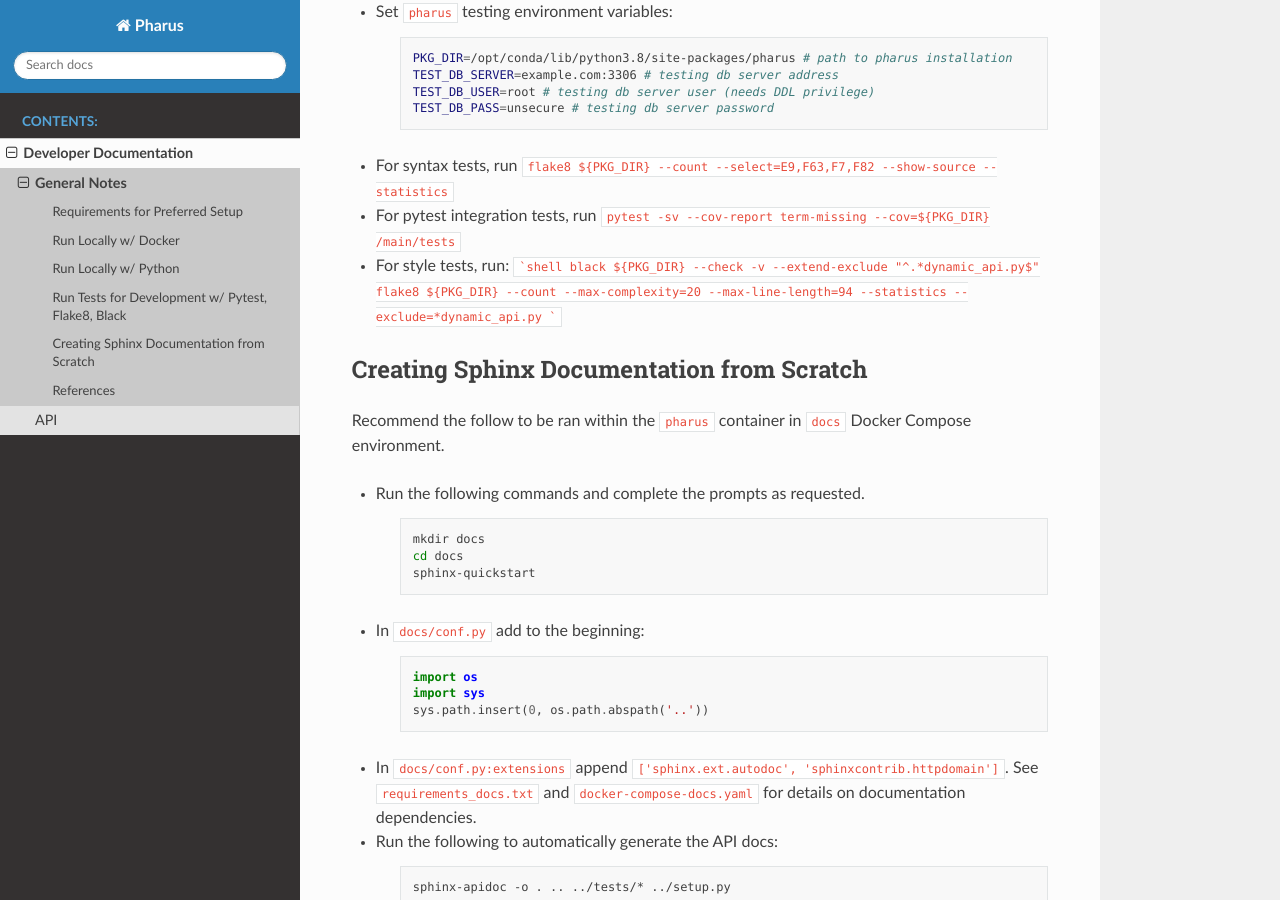
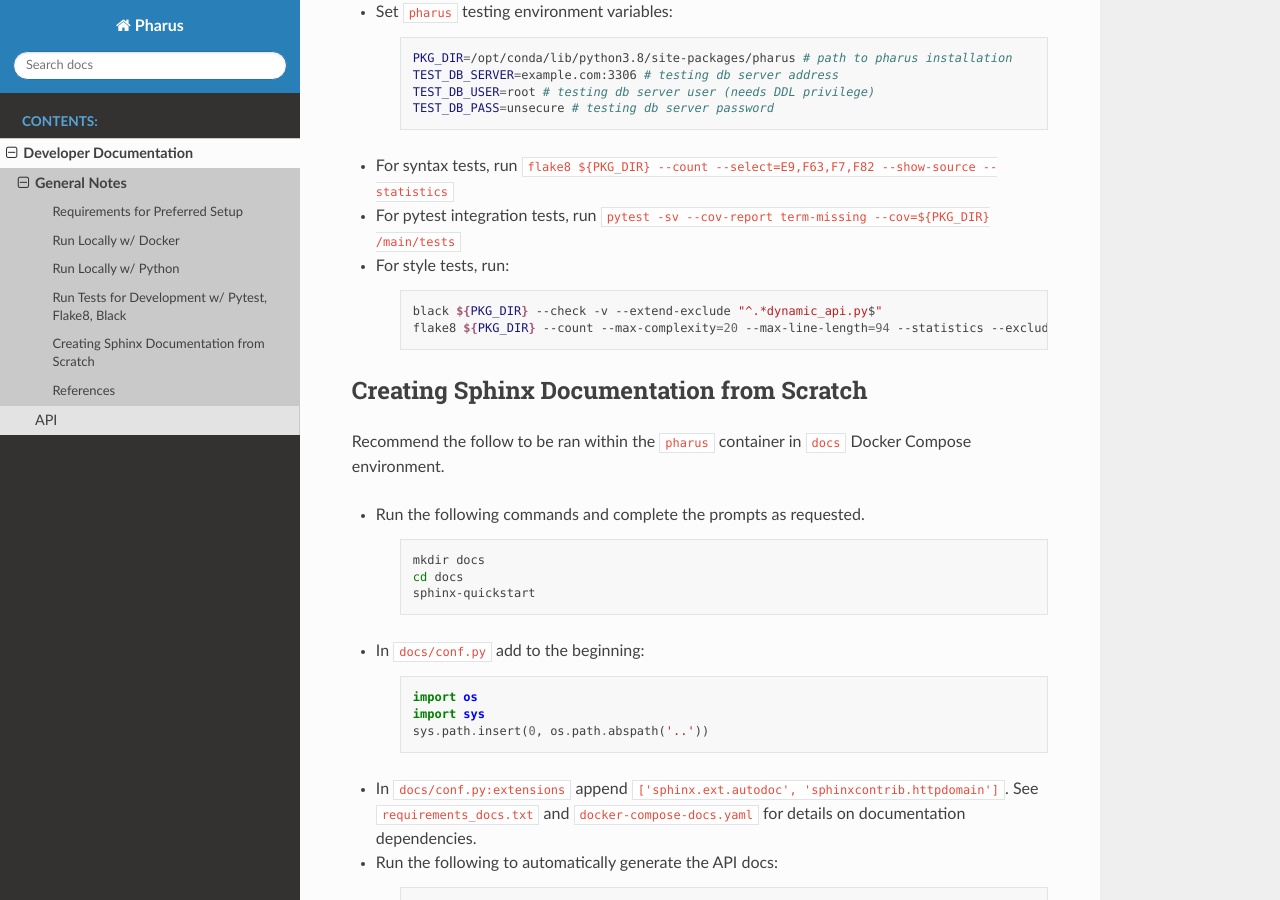
Before and after one commit to datajoint/pharus, a Sphinx documentation site: the page built from docs/dev_notes.rst, in a window 1280 px wide and 900 px high, scrolled down 1056 px. Built offline with Sphinx 7.4.7 and the Read the Docs theme 2.0.0, drawn with Linux system fonts in a browser that asks for light colours.

````diff
--- a/docker-compose-test.yaml
+++ b/docker-compose-test.yaml
@@ -37,11 +37,14 @@ services:
           echo "------ SYNTAX TESTS ------"
           PKG_DIR=/opt/conda/lib/python3.8/site-packages/pharus
           flake8 $${PKG_DIR} --count --select=E9,F63,F7,F82 --show-source --statistics
+          flake8 /main/tests --count --select=E9,F63,F7,F82 --show-source --statistics
           echo "------ UNIT TESTS ------"
           pytest -sv --cov-report term-missing --cov=pharus /main/tests
           echo "------ STYLE TESTS ------"
           black $${PKG_DIR} --check -v --extend-exclude "^.*dynamic_api.py$$"
           flake8 $${PKG_DIR} --count --max-complexity=20 --max-line-length=94 --statistics --exclude=*dynamic_api.py
+          black /main/tests --check -v
+          flake8 /main/tests --count --max-complexity=20 --max-line-length=94 --statistics
         else
           echo "=== Running ==="
           echo "Please see 'docker-compose-test.yaml' for detail on running tests."
--- a/docs/dev_notes.rst
+++ b/docs/dev_notes.rst
@@ -46,10 +46,11 @@ Run Tests for Development w/ Pytest, Flake8, Black
 - For syntax tests, run ``flake8 ${PKG_DIR} --count --select=E9,F63,F7,F82 --show-source --statistics``
 - For pytest integration tests, run ``pytest -sv --cov-report term-missing --cov=${PKG_DIR} /main/tests``
 - For style tests, run:
-  ```shell
-  black ${PKG_DIR} --check -v --extend-exclude "^.*dynamic_api.py$"
-  flake8 ${PKG_DIR} --count --max-complexity=20 --max-line-length=94 --statistics --exclude=*dynamic_api.py
-  ```
+
+    .. code-block:: bash
+
+        black ${PKG_DIR} --check -v --extend-exclude "^.*dynamic_api.py$"
+        flake8 ${PKG_DIR} --count --max-complexity=20 --max-line-length=94 --statistics --exclude=*dynamic_api.py
 
 Creating Sphinx Documentation from Scratch
 ------------------------------------------
````
